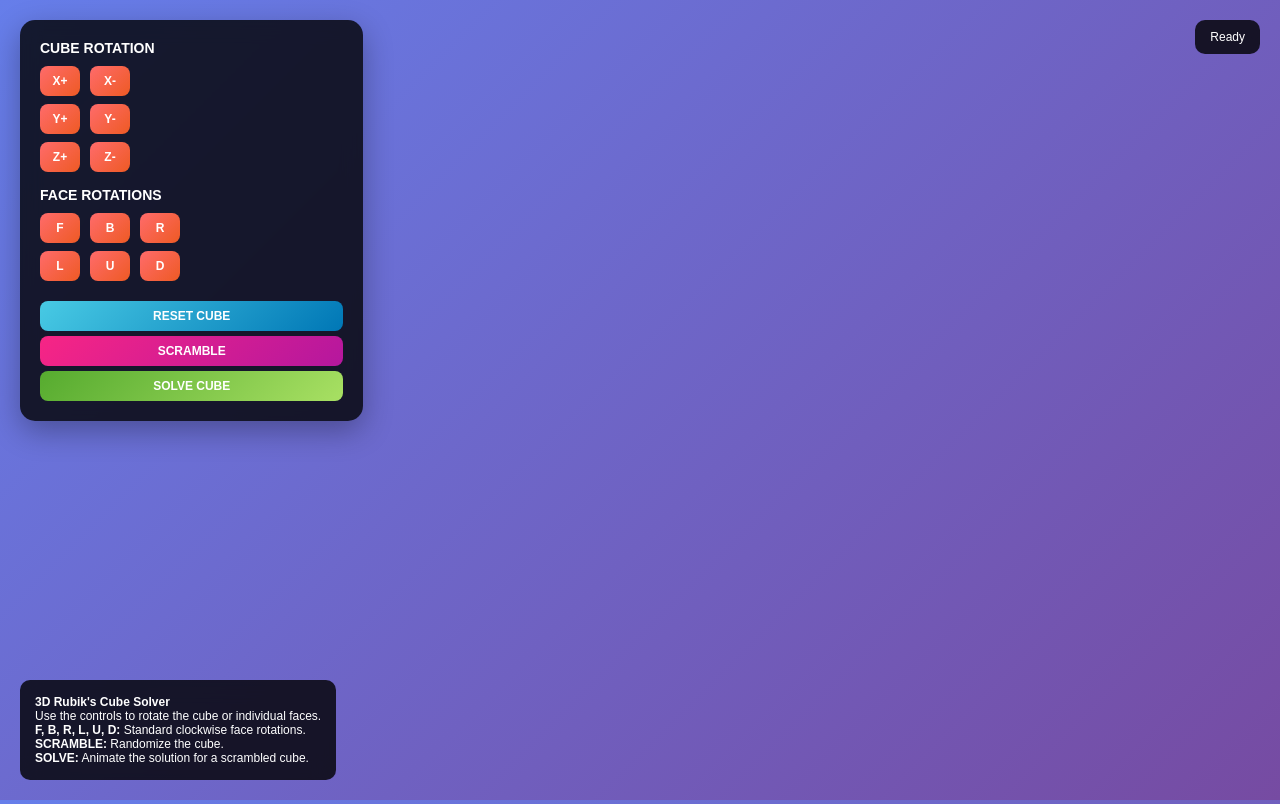
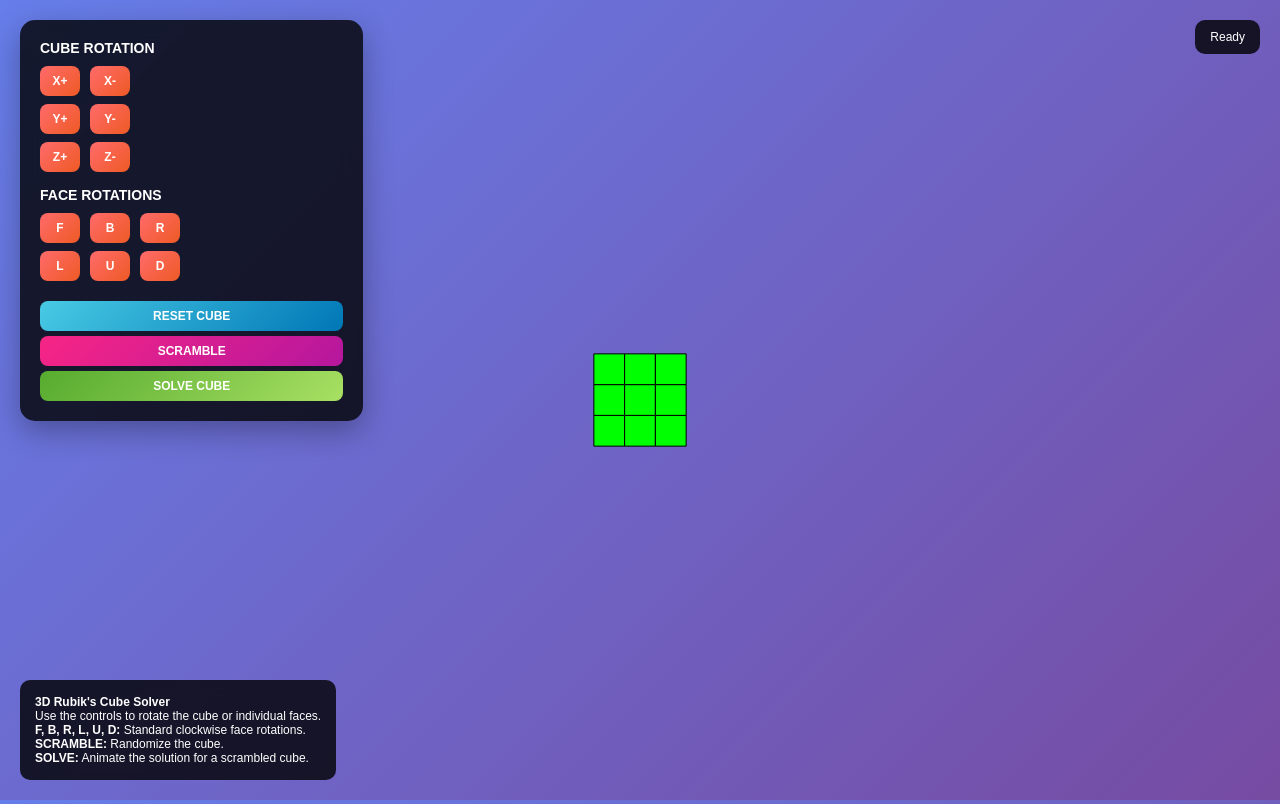
Before and after one commit to jody/CubeAI, a website: page index.html in a window 1280 px wide. Drawn offline with Linux system fonts and the light colour scheme.

Commit message:
fix: render cube with canvas stub

```diff
--- a/index.html
+++ b/index.html
@@ -287,7 +287,63 @@
               // noop in stub
             }
             render() {
-              // Rendering not implemented in this stub.
+              const ctx = this.context;
+              const w = this.domElement.width;
+              const h = this.domElement.height;
+              ctx.clearRect(0, 0, w, h);
+
+              const rotate = (v, r) => {
+                let { x, y, z } = v;
+                const cx = Math.cos(r.x), sx = Math.sin(r.x);
+                const cy = Math.cos(r.y), sy = Math.sin(r.y);
+                const cz = Math.cos(r.z), sz = Math.sin(r.z);
+                let y1 = y * cx - z * sx;
+                let z1 = y * sx + z * cx;
+                let x2 = x * cy + z1 * sy;
+                let z2 = -x * sy + z1 * cy;
+                let x3 = x2 * cz - y1 * sz;
+                let y3 = x2 * sz + y1 * cz;
+                return { x: x3, y: y3, z: z2 };
+              };
+
+              const project = v => {
+                const d = 5; // camera distance
+                const scale = 200 / (v.z + d);
+                return { x: v.x * scale + w / 2, y: -v.y * scale + h / 2 };
+              };
+
+              const facesToDraw = [];
+              cubelets.forEach(cubelet => {
+                const base = cubelet.userData.logicalPosition;
+                for (const face in cubelet.userData.faceColors) {
+                  const color = cubelet.userData.faceColors[face];
+                  if (color === 0x1a1a1a) continue;
+                  const normal = rotate(FACE_NORMALS[face], cubeGroup.rotation);
+                  if (normal.z <= 0) continue;
+                  const verts3d = FACE_VERTICES[face].map(v => rotate({
+                    x: v.x + base.x,
+                    y: v.y + base.y,
+                    z: v.z + base.z
+                  }, cubeGroup.rotation));
+                  const verts2d = verts3d.map(project);
+                  const depth = verts3d.reduce((s, v) => s + v.z, 0) / verts3d.length;
+                  facesToDraw.push({ verts: verts2d, color, depth });
+                }
+              });
+
+              facesToDraw.sort((a, b) => a.depth - b.depth);
+              facesToDraw.forEach(f => {
+                ctx.beginPath();
+                ctx.moveTo(f.verts[0].x, f.verts[0].y);
+                for (let i = 1; i < f.verts.length; i++) {
+                  ctx.lineTo(f.verts[i].x, f.verts[i].y);
+                }
+                ctx.closePath();
+                ctx.fillStyle = '#' + f.color.toString(16).padStart(6, '0');
+                ctx.fill();
+                ctx.strokeStyle = '#000';
+                ctx.stroke();
+              });
             }
           }
 
@@ -338,6 +394,54 @@
             [colors.front]: 'F', [colors.back]: 'B',
             [colors.left]: 'L', [colors.right]: 'R',
             0x1a1a1a: 'X' // Non-visible face
+        };
+
+        const FACE_NORMALS = {
+            right:  { x: 1, y: 0, z: 0 },
+            left:   { x: -1, y: 0, z: 0 },
+            up:     { x: 0, y: 1, z: 0 },
+            down:   { x: 0, y: -1, z: 0 },
+            front:  { x: 0, y: 0, z: 1 },
+            back:   { x: 0, y: 0, z: -1 }
+        };
+
+        const FACE_VERTICES = {
+            right: [
+                { x: 0.5, y: -0.5, z: 0.5 },
+                { x: 0.5, y: -0.5, z: -0.5 },
+                { x: 0.5, y: 0.5, z: -0.5 },
+                { x: 0.5, y: 0.5, z: 0.5 }
+            ],
+            left: [
+                { x: -0.5, y: -0.5, z: -0.5 },
+                { x: -0.5, y: -0.5, z: 0.5 },
+                { x: -0.5, y: 0.5, z: 0.5 },
+                { x: -0.5, y: 0.5, z: -0.5 }
+            ],
+            up: [
+                { x: -0.5, y: 0.5, z: 0.5 },
+                { x: 0.5, y: 0.5, z: 0.5 },
+                { x: 0.5, y: 0.5, z: -0.5 },
+                { x: -0.5, y: 0.5, z: -0.5 }
+            ],
+            down: [
+                { x: -0.5, y: -0.5, z: -0.5 },
+                { x: 0.5, y: -0.5, z: -0.5 },
+                { x: 0.5, y: -0.5, z: 0.5 },
+                { x: -0.5, y: -0.5, z: 0.5 }
+            ],
+            front: [
+                { x: -0.5, y: -0.5, z: 0.5 },
+                { x: 0.5, y: -0.5, z: 0.5 },
+                { x: 0.5, y: 0.5, z: 0.5 },
+                { x: -0.5, y: 0.5, z: 0.5 }
+            ],
+            back: [
+                { x: 0.5, y: -0.5, z: -0.5 },
+                { x: -0.5, y: -0.5, z: -0.5 },
+                { x: -0.5, y: 0.5, z: -0.5 },
+                { x: 0.5, y: 0.5, z: -0.5 }
+            ]
         };
 
         // --- INITIALIZATION ---
```
